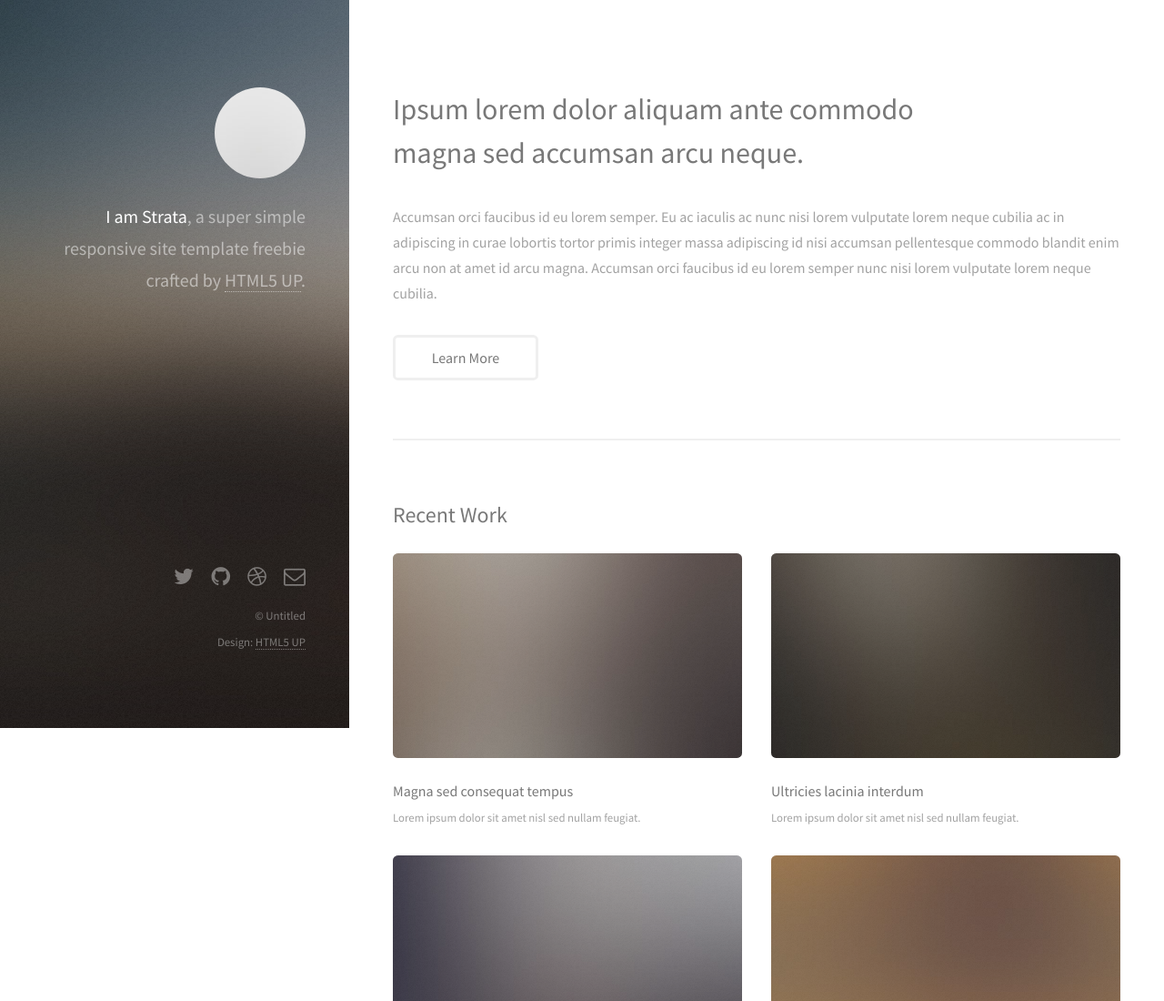
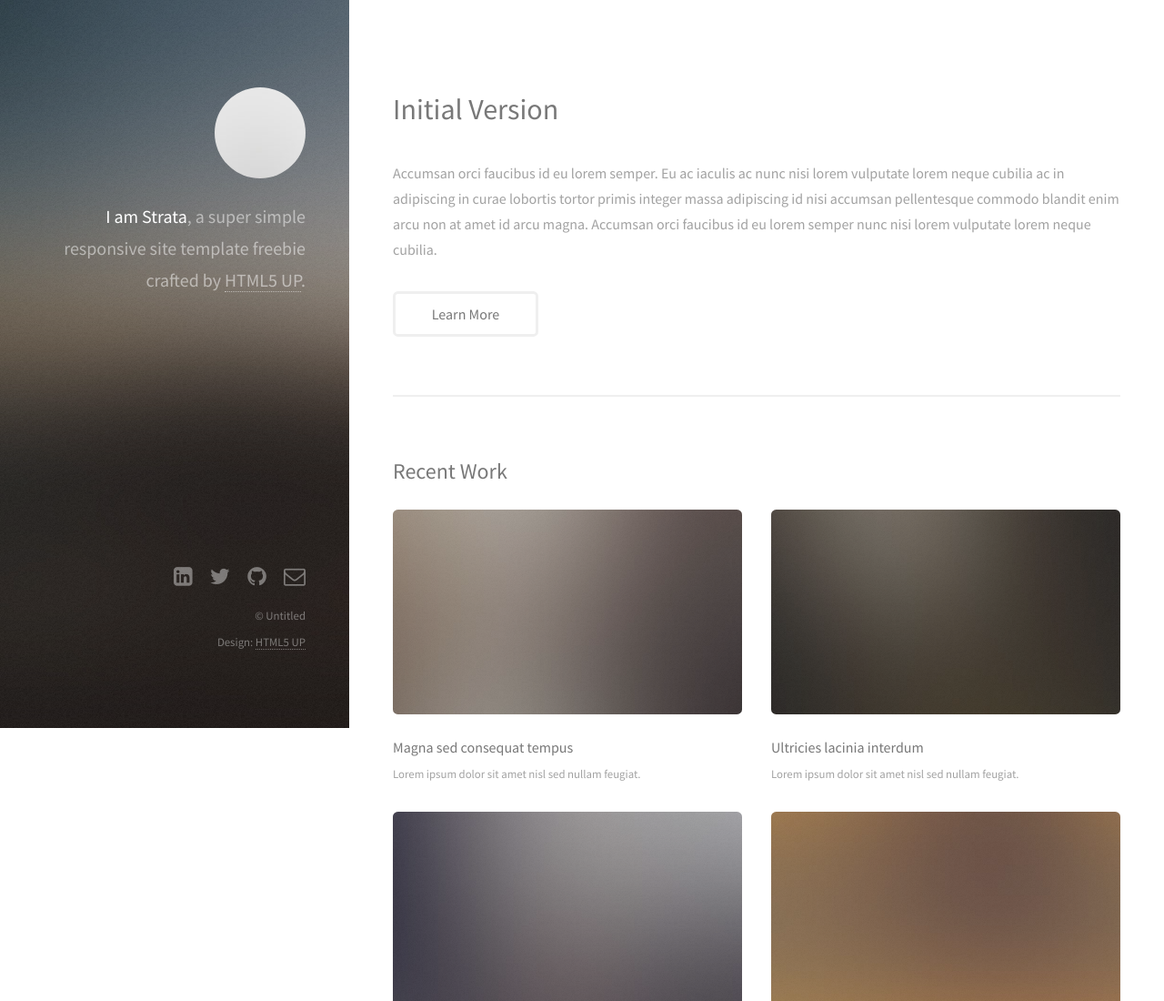
Before and after one commit to shree-jaisimha/shree-jaisimha.github.io, a plain HTML site: page index.html in a window 1280 px wide. Shown: the top 1100 px of the page at 91% size. Drawn offline with Linux system fonts and the light colour scheme.

Commit message:
Index.html changes
Initial version

```diff
--- a/index.html
+++ b/index.html
@@ -30,8 +30,7 @@
 				<!-- One -->
 					<section id="one">
 						<header class="major">
-							<h2>Ipsum lorem dolor aliquam ante commodo<br />
-							magna sed accumsan arcu neque.</h2>
+							<h2>Initial Version</h2>
 						</header>
 						<p>Accumsan orci faucibus id eu lorem semper. Eu ac iaculis ac nunc nisi lorem vulputate lorem neque cubilia ac in adipiscing in curae lobortis tortor primis integer massa adipiscing id nisi accumsan pellentesque commodo blandit enim arcu non at amet id arcu magna. Accumsan orci faucibus id eu lorem semper nunc nisi lorem vulputate lorem neque cubilia.</p>
 						<ul class="actions">
@@ -442,9 +441,9 @@ print 'It took ' + i + ' iterations to sort the deck.';</code></pre>
 		<!-- Footer -->
 			<footer id="footer">
 				<ul class="icons">
+					<li><a href="https://www.linkedin.com/pub/shree-jaisimha/1/955/746" target="_blank" class="icon fa-linkedin-square"><span class="label">Linkedin</span></a></li>
 					<li><a href="#" class="icon fa-twitter"><span class="label">Twitter</span></a></li>
 					<li><a href="#" class="icon fa-github"><span class="label">Github</span></a></li>
-					<li><a href="#" class="icon fa-dribbble"><span class="label">Dribbble</span></a></li>
 					<li><a href="#" class="icon fa-envelope-o"><span class="label">Email</span></a></li>
 				</ul>
 				<ul class="copyright">
```
